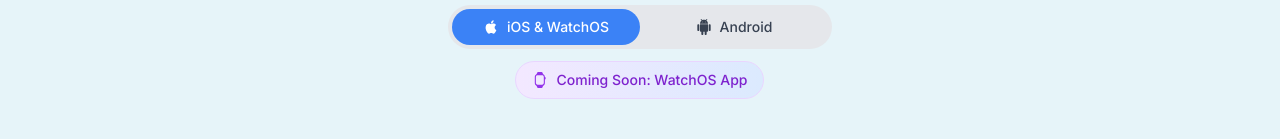
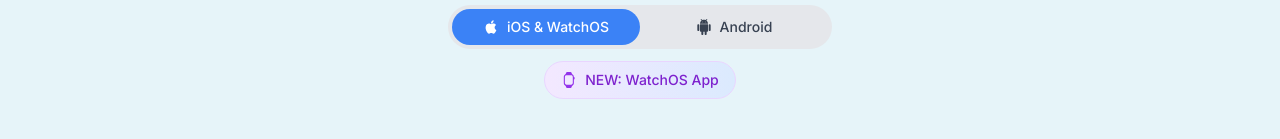
Before and after one commit to pfederi/nextwavewapp, a Next.js app: page / in a window 1280 px wide. Shown: the part 455-594 px from the top of the page. Built offline with nearby package versions, Linux system fonts and the light colour scheme.

Commit message:
Update Next.js build and server files; modify asset paths, update build IDs, and enhance error handling for improved performance and organization.

```diff
--- a/src/components/Hero.tsx
+++ b/src/components/Hero.tsx
@@ -197,7 +197,7 @@
               </button>
             </div>
 
-            {/* Coming Soon Banner */}
+            {/* New Banner */}
             {selectedOS === 'ios' && (
               <motion.div
                 initial={{ opacity: 0, y: 10 }}
@@ -208,7 +208,7 @@
                 <svg className="w-4 h-4 text-purple-600" viewBox="0 0 14.7266 20.9082" fill="currentColor">
                   <path d="M0.566406 14.4043C0.566406 15.918 1.16211 17.0312 2.26562 17.6367C2.80273 17.9199 3.11523 18.2812 3.31055 18.9355L3.62305 19.9805C3.80859 20.6055 4.24805 20.9082 4.90234 20.9082L9.41406 20.9082C10.0879 20.9082 10.498 20.6152 10.6836 19.9805L11.0059 18.9355C11.2012 18.2812 11.5137 17.9199 12.0508 17.6367C13.1543 17.0312 13.75 15.918 13.75 14.4043L13.75 6.50391C13.75 4.99023 13.1543 3.88672 12.0508 3.27148C11.5137 2.98828 11.2012 2.62695 11.0059 1.98242L10.6836 0.927734C10.5176 0.3125 10.0781 0 9.41406 0L4.90234 0C4.24805 0 3.80859 0.302734 3.62305 0.927734L3.31055 1.98242C3.125 2.61719 2.8125 2.99805 2.26562 3.27148C1.17188 3.85742 0.566406 4.9707 0.566406 6.50391ZM1.99219 14.1992L1.99219 6.71875C1.99219 5.26367 2.8418 4.38477 4.26758 4.38477L10.0488 4.38477C11.4746 4.38477 12.3242 5.26367 12.3242 6.71875L12.3242 14.1992C12.3242 15.6445 11.4746 16.5234 10.0488 16.5234L4.26758 16.5234C2.8418 16.5234 1.99219 15.6445 1.99219 14.1992ZM13.5352 9.76562L13.8867 9.76562C14.3945 9.76562 14.7266 9.42383 14.7266 8.86719L14.7266 7.54883C14.7266 6.99219 14.3945 6.65039 13.8867 6.65039L13.5352 6.65039Z"/>
                 </svg>
-                <span className="text-sm font-medium text-purple-700">Coming Soon: WatchOS App</span>
+                <span className="text-sm font-medium text-purple-700">NEW: WatchOS App</span>
               </motion.div>
             )}
           </div>
```
Also changed, not shown: 5 other files (tests, documents, lock files or other folders).
